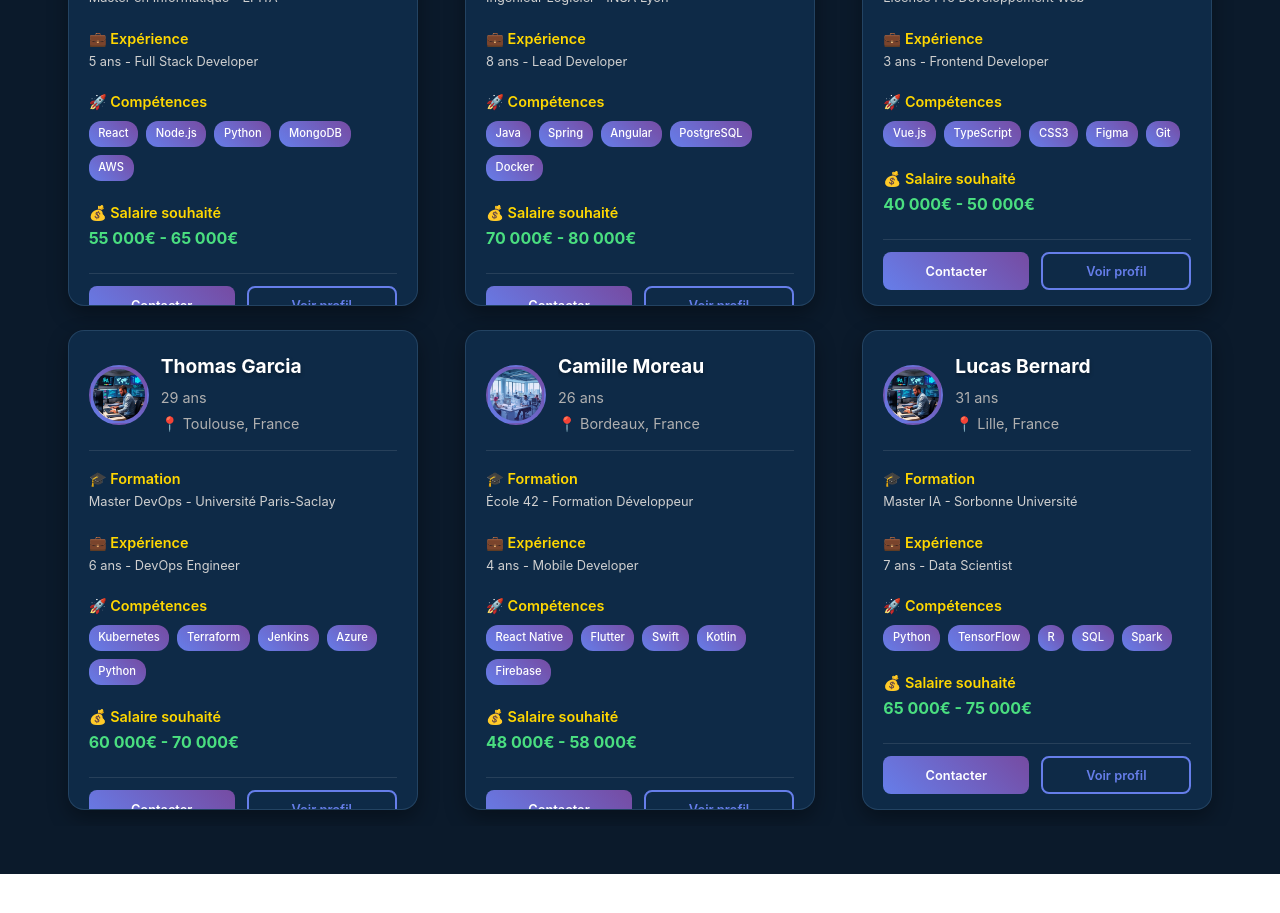
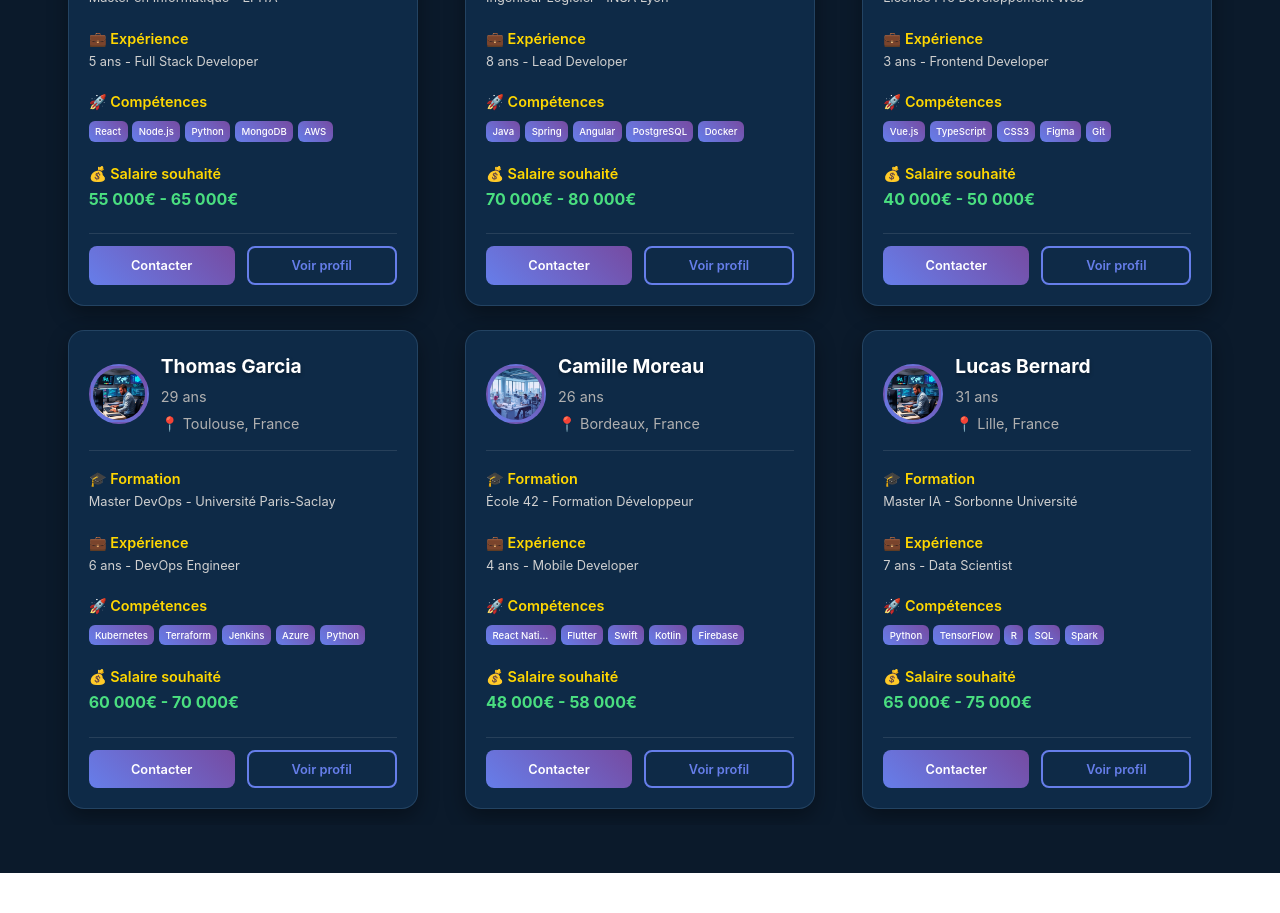
Before and after one commit to mouna10technologie/eee, a React (Vite) app in the folder projt/: page /Developpeurs in a window 1280 px wide. Shown: the part 1420-2333 px from the top of the page. Built offline with nearby package versions, Linux system fonts and the light colour scheme.

Commit message:
STRICT FIX: Reduce tag sizes and add height constraints to prevent overflow

```diff
--- a/projt/src/Developpeurs.css
+++ b/projt/src/Developpeurs.css
@@ -389,6 +389,8 @@
   word-wrap: break-word;
   overflow-wrap: break-word;
   max-width: 100%;
+  width: 100%;
+  box-sizing: border-box;
 }
 
 .carte-body h4 {
@@ -424,26 +426,33 @@
 .competences-tags {
   display: flex;
   flex-wrap: wrap;
-  gap: 0.5rem;
+  gap: 0.3rem;
   margin-top: 0.5rem;
   max-width: 100%;
   overflow: hidden;
+  width: 100%;
+  box-sizing: border-box;
+  max-height: 60px;
+  position: relative;
 }
 
 .competence-tag {
   background: linear-gradient(45deg, #667eea, #764ba2);
   color: white;
-  padding: 0.25rem 0.6rem;
-  border-radius: 12px;
-  font-size: 0.7rem;
+  padding: 0.15rem 0.4rem;
+  border-radius: 6px;
+  font-size: 0.6rem;
   font-weight: 500;
   transition: all 0.3s ease;
   cursor: pointer;
   white-space: nowrap;
   overflow: hidden;
   text-overflow: ellipsis;
-  max-width: 100px;
-  flex-shrink: 0;
+  max-width: 70px;
+  flex-shrink: 1;
+  min-width: 0;
+  box-sizing: border-box;
+  display: inline-block;
 }
 
 .competence-tag:hover {
```
